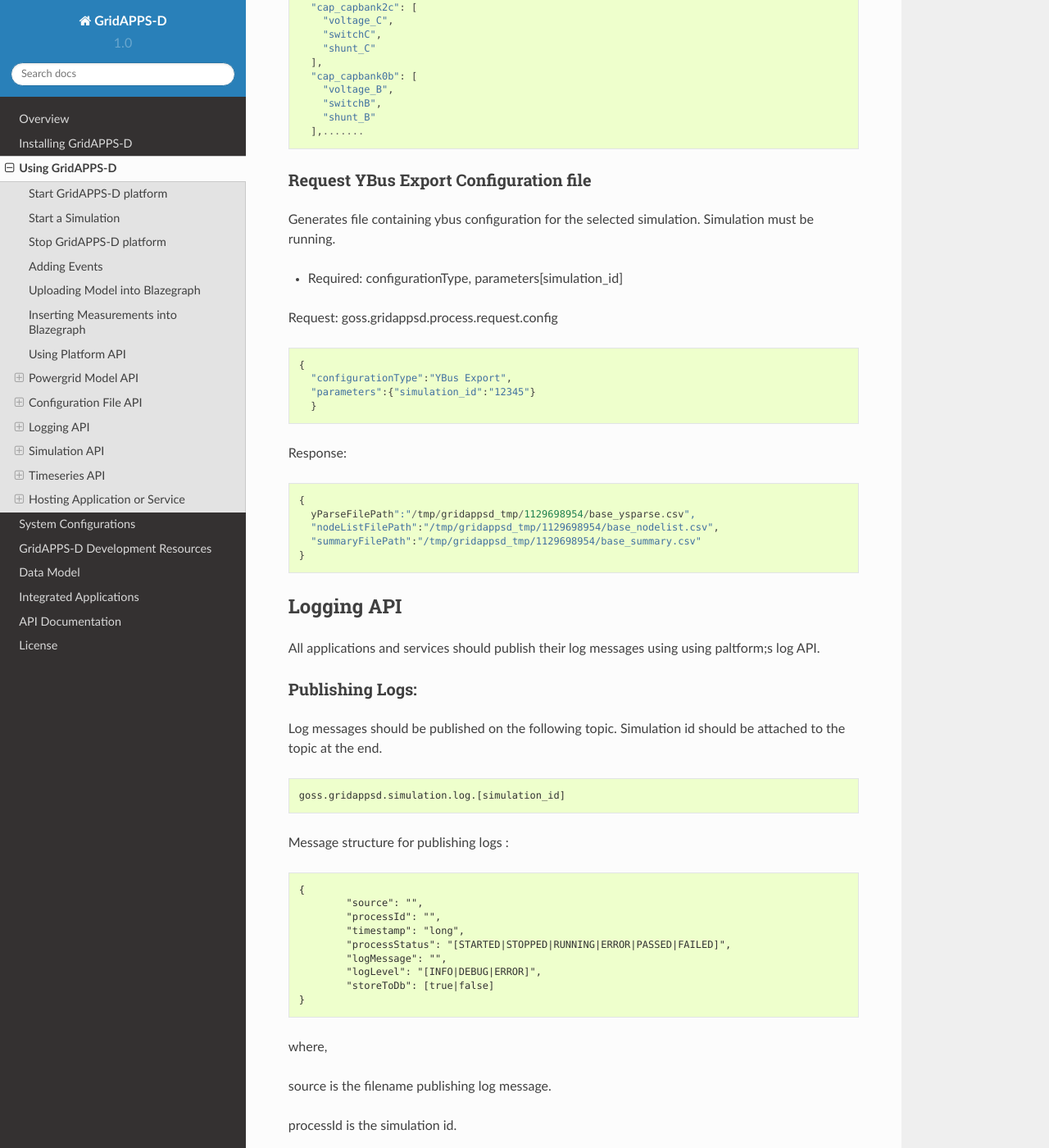
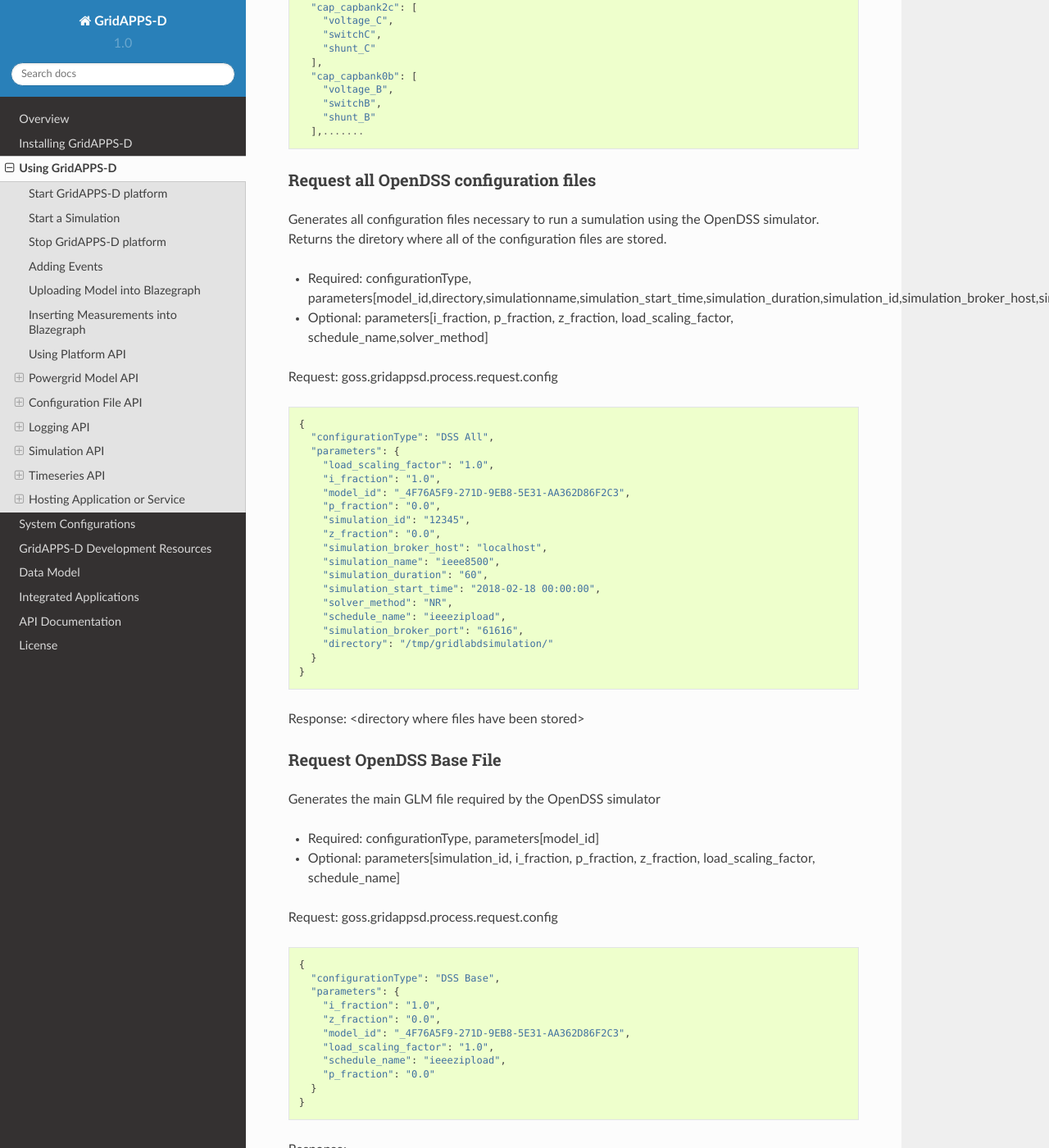
Before and after one commit to ericstephan/gridappsd-docs, a Sphinx documentation site: the page built from docs/source/using_gridappsd/index.rst, in a window 1280 px wide and 1400 px high, scrolled down 20433 px. Shown: the whole window at 82% size. Built offline with Sphinx 7.4.7 and the Read the Docs theme 2.0.0, drawn with Linux system fonts in a browser that asks for light colours; some of the changed text lies outside the part shown.

Commit message:
Added documentation on how to call DSS configurations through the config manager

```diff
--- a/docs/source/using_gridappsd/api_examples/config_data_manager.rst
+++ b/docs/source/using_gridappsd/api_examples/config_data_manager.rst
@@ -210,6 +210,102 @@
     ],.......
 
 
+Request all OpenDSS configuration files
+^^^^^^^^^^^^^^^^^^^^^^^^^^^^^^^^^^^^^^^^^
+Generates all configuration files necessary to run a sumulation using the OpenDSS simulator.  Returns the diretory where all of the configuration files are stored.
+
+- Required: configurationType, parameters[model_id,directory,simulationname,simulation_start_time,simulation_duration,simulation_id,simulation_broker_host,simulation_broker_port]
+- Optional: parameters[i_fraction, p_fraction, z_fraction, load_scaling_factor, schedule_name,solver_method]
+
+Request: goss.gridappsd.process.request.config
+::
+
+  {
+    "configurationType": "DSS All",
+    "parameters": {
+      "load_scaling_factor": "1.0",
+      "i_fraction": "1.0",
+      "model_id": "_4F76A5F9-271D-9EB8-5E31-AA362D86F2C3",
+      "p_fraction": "0.0",
+      "simulation_id": "12345",
+      "z_fraction": "0.0",
+      "simulation_broker_host": "localhost",
+      "simulation_name": "ieee8500",
+      "simulation_duration": "60",
+      "simulation_start_time": "2018-02-18 00:00:00",
+      "solver_method": "NR",
+      "schedule_name": "ieeezipload",
+      "simulation_broker_port": "61616",
+      "directory": "/tmp/gridlabdsimulation/"
+    }
+  }
+
+Response:
+<directory where files have been stored>
+
+
+Request OpenDSS Base File
+^^^^^^^^^^^^^^^^^^^^^^^^^^^
+Generates the main GLM file required by the OpenDSS simulator
+
+- Required: configurationType, parameters[model_id]
+- Optional: parameters[simulation_id, i_fraction, p_fraction, z_fraction, load_scaling_factor, schedule_name]
+
+Request:  goss.gridappsd.process.request.config
+::
+
+  {
+    "configurationType": "DSS Base",
+    "parameters": {
+      "i_fraction": "1.0",
+      "z_fraction": "0.0",
+      "model_id": "_4F76A5F9-271D-9EB8-5E31-AA362D86F2C3",
+      "load_scaling_factor": "1.0",
+      "schedule_name": "ieeezipload",
+      "p_fraction": "0.0"
+    }
+  }
+
+Response:
+::
+
+  object regulator_configuration {
+    name "rcon_VREG4";
+    connect_type WYE_WYE;
+    Control MANUAL; // OUTPUT_VOLTAGE;
+  .......
+
+Request OpenDSS Coordinates File
+^^^^^^^^^^^^^^^^^^^^^^^^^^^^^^
+Generates the symbols file with XY coordinates used by the OpenDSS simulator
+
+- Required: configurationType, parameters[model_id]
+- Optional: parameters[simulation_id]
+
+Request:  goss.gridappsd.process.request.config
+::
+
+  {
+    "configurationType": "DSS Coordinate",
+    "parameters": {
+      "model_id": "_4F76A5F9-271D-9EB8-5E31-AA362D86F2C3"
+    }
+  }
+
+Response:
+::
+
+  {"feeder":[
+  {"swing_nodes":[
+  {"name":"source","bus":"sourcebus","phases":"ABC",
+    "nominal_voltage":66395.3,"x1":1693780.0,"y1":1.22775777570982E7}
+  ]},
+  {"capacitors":[
+  .......
+
+
+
+
 Request YBus Export Configuration file
 ^^^^^^^^^^^^^^^^^^^^^^^^^^^^^^^^^^^^^^
 Generates file containing ybus configuration for the selected simulation.  Simulation must be running.
```
